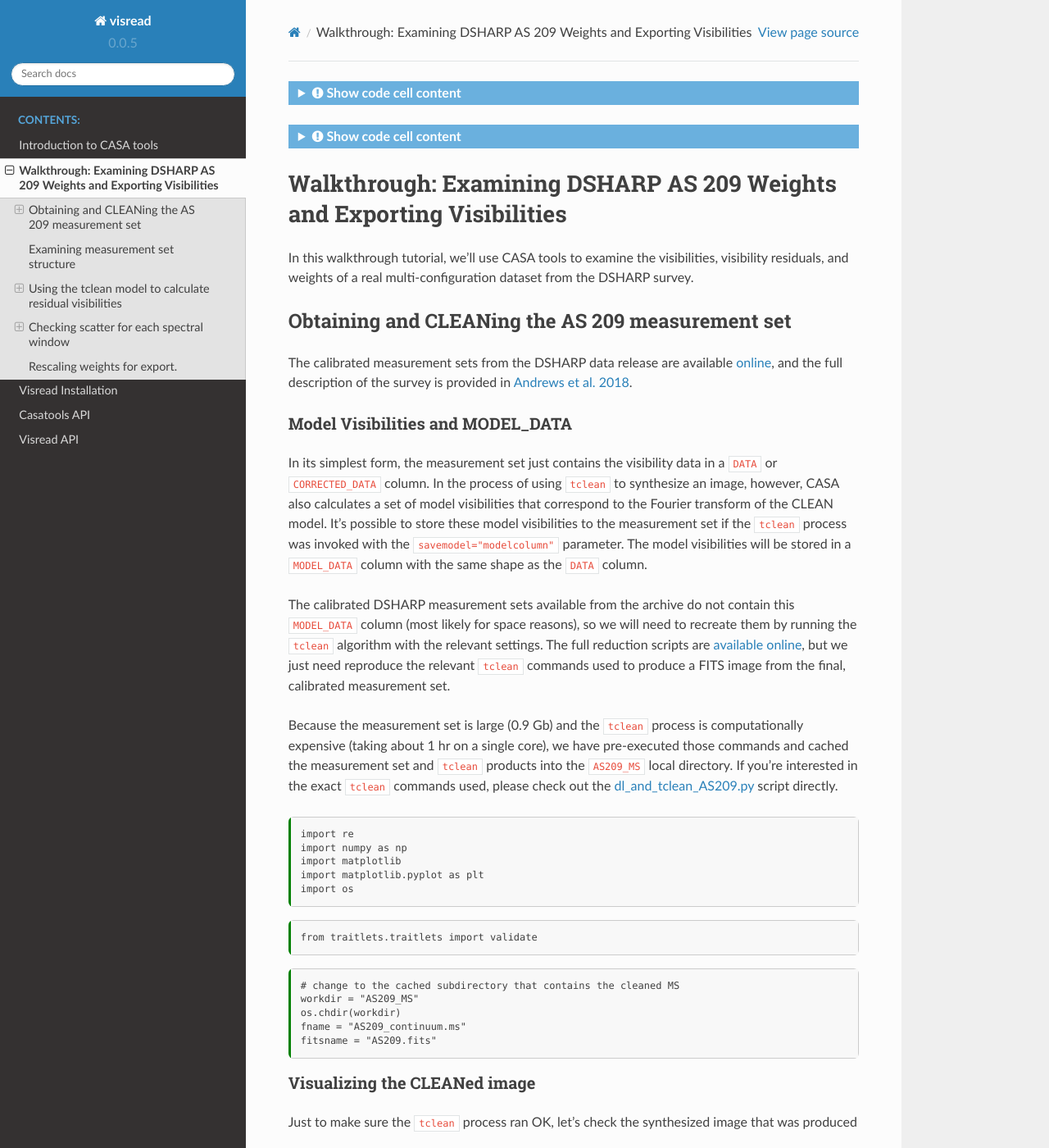
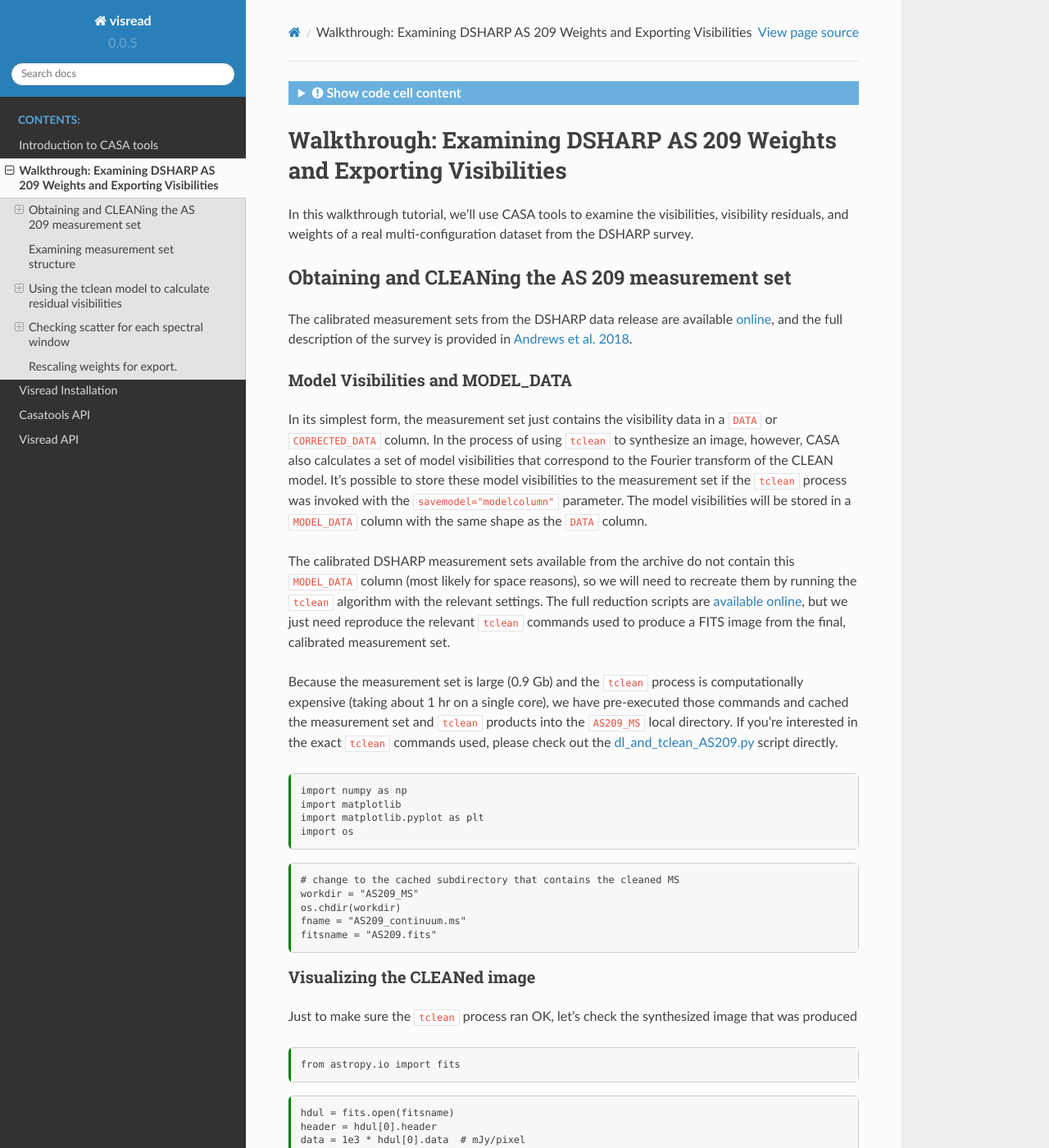
Before and after one commit to MPoL-dev/visread, a Sphinx documentation site: the page built from docs/tutorials/rescale_AS209_weights.md, in a window 1280 px wide and 1400 px high. Shown: the whole window at 82% size. Built offline with Sphinx 7.4.7 and the Read the Docs theme 2.0.0, drawn with Linux system fonts in a browser that asks for light colours.

````diff
--- a/docs/api.rst
+++ b/docs/api.rst
@@ -11,11 +11,8 @@
 The routines in the ``process`` module are generally designed to process quantities extracted using casatools into alternative formats for plotting and analysis.
 
 .. automodule:: visread.process
-    :members:
-
 
 Utils
 -----
 
 .. automodule:: visread.utils
-    :members:
--- a/docs/conf.py
+++ b/docs/conf.py
@@ -55,6 +55,8 @@
 
 myst_enable_extensions = ["dollarmath", "colon_fence", "amsmath"]
 
+# CASA imports are mocked with Sphinx ``autodoc_mock_imports`` because the CASA install
+# requires ``libgfortran`` to be installed and apparently that's difficult with RTD.
 autodoc_mock_imports = ["casatools"]
 autodoc_member_order = "bysource"
 autodoc_default_options = {"members": None}
--- a/docs/tutorials/rescale_AS209_weights.md
+++ b/docs/tutorials/rescale_AS209_weights.md
@@ -12,11 +12,6 @@
     language: python
     name: python3
 ---
-
-```{code-cell} ipython3
-:tags: [hide-cell]
-%matplotlib inline
-```
 
 ```{code-cell} ipython3
 :tags: [hide-cell]
@@ -39,15 +34,10 @@
 Because the measurement set is large (0.9 Gb) and the ``tclean`` process is computationally expensive (taking about 1 hr on a single core), we have pre-executed those commands and cached the measurement set and ``tclean`` products into the ``AS209_MS`` local directory. If you're interested in the exact ``tclean`` commands used, please check out the [dl_and_tclean_AS209.py](dl_and_tclean_AS209.py) script directly.
 
 ```{code-cell}
-import re
 import numpy as np
 import matplotlib
 import matplotlib.pyplot as plt
 import os
-```
-
-```{code-cell}
-from traitlets.traitlets import validate
 ```
 
 ```{code-cell}
````
Also changed, not shown: docs/README.md (deleted, +0 -5 lines), docs/tutorials/introduction_to_casatools.md (+0 -5 lines), 1 other file.
